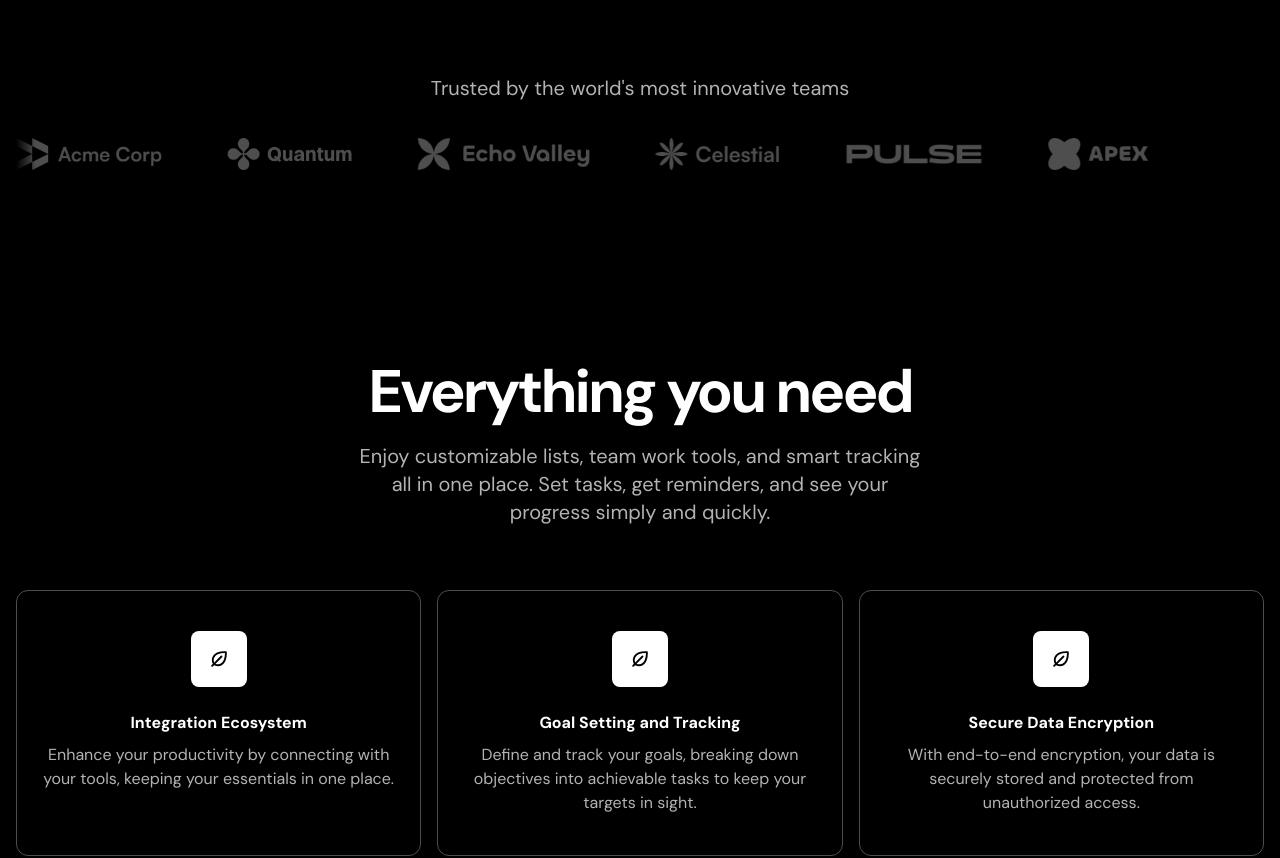
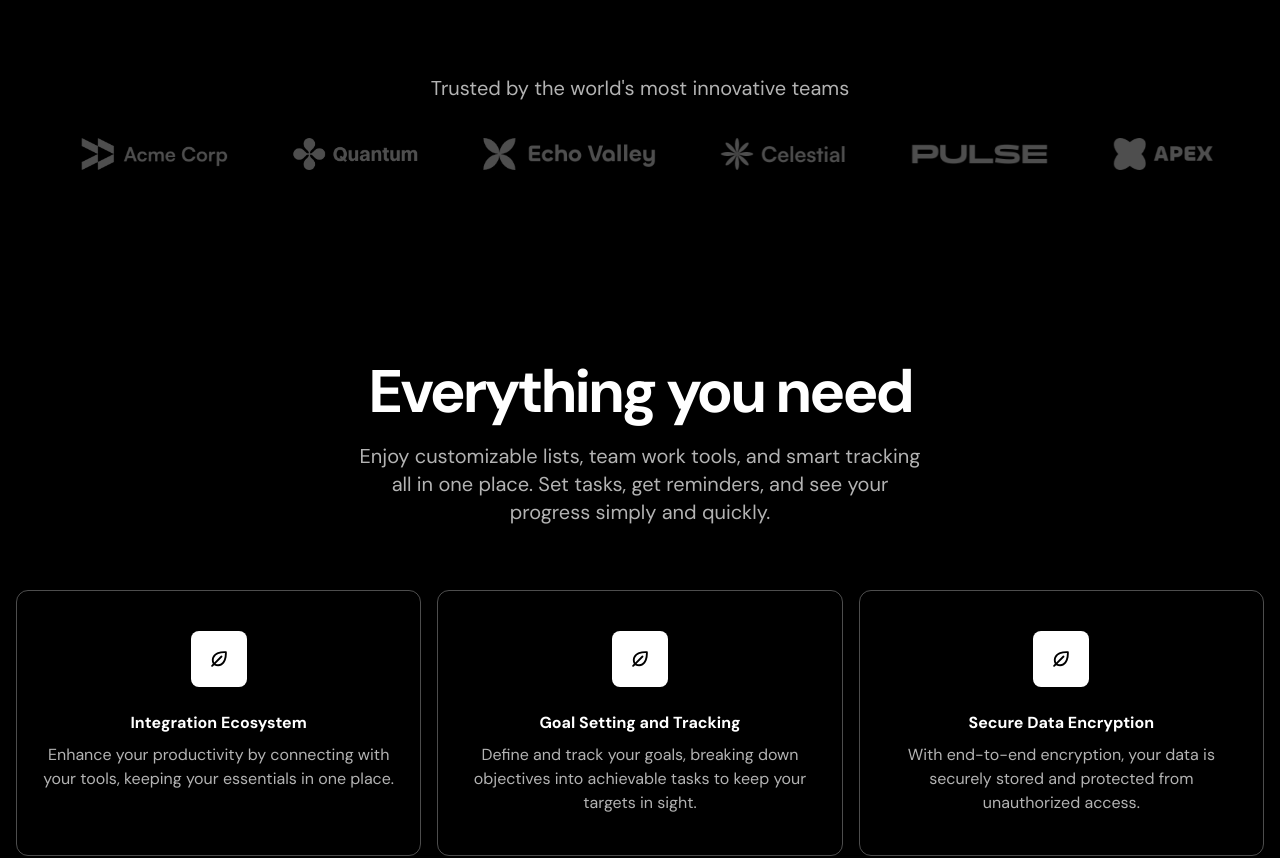
Before and after one commit to MUHMMADSALEH/dark-sass-landing-page, a Next.js app: page / in a window 1280 px wide. Shown: the part 860-1718 px from the top of the page. Built offline with nearby package versions, Linux system fonts and the light colour scheme.

Commit message:
feat:add animation on Hero,LogoTicker and Features section

```diff
--- /dev/null
+++ b/src/components/Feature.tsx
@@ -0,0 +1,39 @@
+"use client"
+import React, { useEffect, useRef } from 'react'
+import EcosystemIcon from "../assets/icons/ecosystem.svg"
+import {motion, useMotionTemplate, useMotionValue} from "framer-motion"
+
+
+const Feature = ({title, description}:{title:string,description:string}) => {
+    const border=useRef<HTMLDivElement>(null)
+    const offsetX =useMotionValue(-100)
+    const offsetY =useMotionValue(-100)
+    const maskImage=useMotionTemplate`radial-gradient(100px 100px at ${offsetX}px ${offsetY}px,black,transparent)`
+    useEffect(()=>{
+        const updateMousePosition=(e:MouseEvent)=>{
+
+if(!border.current) return
+const borderRect=border.current?.getBoundingClientRect()
+ offsetX.set(e.x-borderRect.x)
+ offsetY.set(e.y-borderRect.y)
+        }
+
+        window.addEventListener("mousemove",updateMousePosition)
+        return()=>{
+            window.removeEventListener("mousemove",updateMousePosition)
+        }
+
+    },[])
+  return (
+    <div key={title} className="border border-white/30 px-5 py-10 text-center rounded-xl flex-1 relative">
+        <motion.div className='absolute inset-0 border-2 border-purple-400 rounded-xl' style={{WebkitMaskImage:maskImage,maskImage:maskImage}} ref={border}></motion.div>
+              <div className="inline-flex justify-center items-center h-14 w-14 bg-white text-black rounded-lg ">
+                <EcosystemIcon />
+              </div>
+              <h3 className="mt-6 font-bold">{title}</h3>
+              <p className="mt-2 text-white/70">{description}</p>
+            </div>
+  )
+}
+
+export default Feature
--- a/src/components/Features.tsx
+++ b/src/components/Features.tsx
@@ -1,4 +1,4 @@
-import EcosystemIcon from "../assets/icons/ecosystem.svg"
+import Feature from "./Feature";
 
 const features = [
   {
@@ -32,13 +32,7 @@
       <div className="mt-16 flex flex-col  sm:flex-row gap-4">
         {
           features.map(({ title, description }) => (
-            <div key={title} className="border border-white/30 px-5 py-10 text-center rounded-xl flex-1">
-              <div className="inline-flex justify-center items-center h-14 w-14 bg-white text-black rounded-lg ">
-                <EcosystemIcon />
-              </div>
-              <h3 className="mt-6 font-bold">{title}</h3>
-              <p className="mt-2 text-white/70">{description}</p>
-            </div>
+            <Feature key={title}  title={ title} description={description }  />
           ))
         }
       </div>
--- a/src/components/Hero.tsx
+++ b/src/components/Hero.tsx
@@ -1,7 +1,9 @@
+"use client"
 import Image from "next/image";
 import ArrowRightIcon from "../assets/icons/arrow-w.svg"
 import cursorImage from "../assets/images/cursor.png"
 import messageImage from "../assets/images/message.png"
+import {motion} from "framer-motion"
 
 export const Hero = () => {
   return <div className="bg-black text-white bg-[linear-gradient(to_bottom,#000,#200D42_34%,#4F21A1_65%,#A46EDB_82%)] py-[72px] sm:py-24 relative overflow-clip">
@@ -14,8 +16,8 @@
 </div>
 <div className="flex justify-center mt-8">
   <div className="inline-flex relative ">
-    <Image src={cursorImage} alt="cursor-Logo" height="200" width="200" className="absolute right-[476px] top-[108px] hidden sm:inline"/>
-    <Image src={messageImage} alt="message-Logo" height="200" width="200" className="absolute top-[56px] left-[498px] hidden sm:inline"/>
+    <motion.div className="absolute right-[476px] top-[108px] hidden sm:inline" drag dragSnapToOrigin><Image src={cursorImage} alt="cursor-Logo" height="200" width="200" className="max-w-none" draggable={false}/></motion.div>
+    <motion.div className="absolute top-[56px] left-[498px] hidden sm:inline" drag dragSnapToOrigin><Image src={messageImage} alt="message-Logo" height="200" width="200" className="max-w-none" draggable={false}/></motion.div>
 
 <h1 className="text-7xl sm:text-9xl font-bold tracking-tighter text-center  inline-flex">One Task <br/> at a Time</h1>
   </div>
--- a/src/components/LogoTicker.tsx
+++ b/src/components/LogoTicker.tsx
@@ -1,3 +1,5 @@
+"use client"
+
 import acmeLogo from "../assets/images/acme.png";
 import quantumLogo from "../assets/images/quantum.png";
 import echoLogo from "../assets/images/echo.png";
@@ -5,7 +7,7 @@
 import pulseLogo from "../assets/images/pulse.png";
 import apexLogo from "../assets/images/apex.png";
 import Image from "next/image";
-
+import {motion} from "framer-motion"
 const images = [
   { src: acmeLogo, alt: "Acme Logo" },
   { src: quantumLogo, alt: "Quantum Logo" },
@@ -19,12 +21,19 @@
   return <div className="bg-black text-white py-[72px] sm:py-24">
     <div className="container">
       <h2 className="text-xl text-center text-white/70">Trusted by the world&apos;s most innovative teams</h2>
-      <div className="overflow-hidden mt-9 relative  before:content-[''] after:content-[''] before:absolute after:absolute before:h-full after:h-full before:w-5 after:w-5   after:right-0 after:top-0 before:left-0  before:bg-[linear-gradient(to_right,#000,rgb(0,0,0,0))]  after:bg-[linear-gradient(to_left,#000,rgb(0,0,0,0))]">
-        <div className="flex gap-16" >
+      <div className=" flex overflow-hidden mt-9 relative  before:content-[''] after:content-[''] before:absolute after:absolute before:h-full after:h-full before:w-5 after:w-5 before:z-10  after:right-0 after:top-0 before:left-0  before:bg-[linear-gradient(to_right,#000,rgb(0,0,0,0))]  after:bg-[linear-gradient(to_left,#000,rgb(0,0,0,0))]">
+        <motion.div transition={{duration:10,
+          ease:"linear",
+          repeat:Infinity
+        }} initial={{translateX:0}} animate={{translateX:"-50%"}} className="flex flex-none gap-16  pr-16" >
           {
             images.map((image)=><Image src={image.src} alt={image.alt} key={image.alt} className="flex-none h-8 w-auto"/>)
+          }{
+            images.map((image)=><Image src={image.src} alt={image.alt} key={image.alt} className="flex-none h-8 w-auto"/>)
+          }{
+            images.map((image)=><Image src={image.src} alt={image.alt} key={image.alt} className="flex-none h-8 w-auto"/>)
           }
-        </div>
+        </motion.div>
       </div>
     </div>
   </div>;
```
